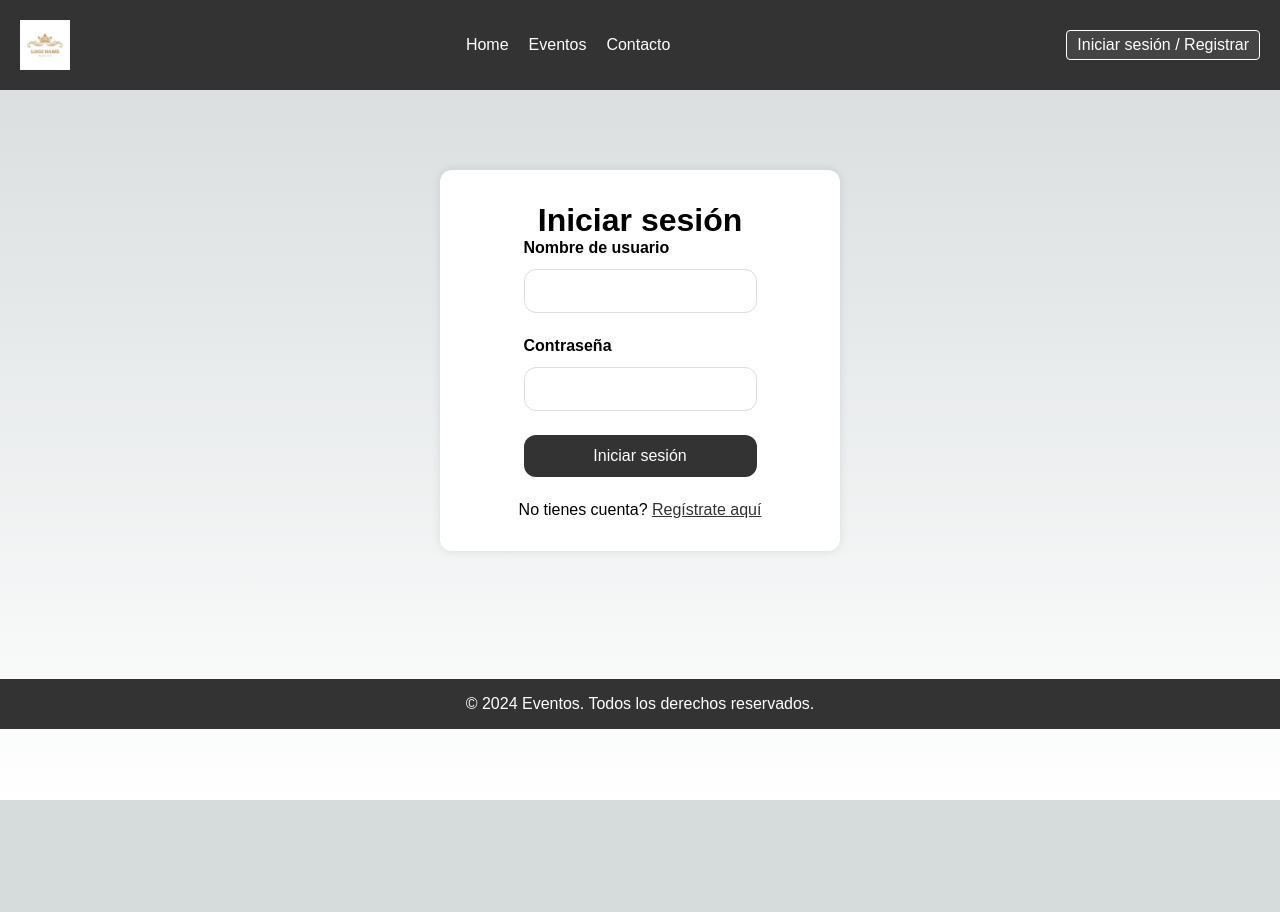
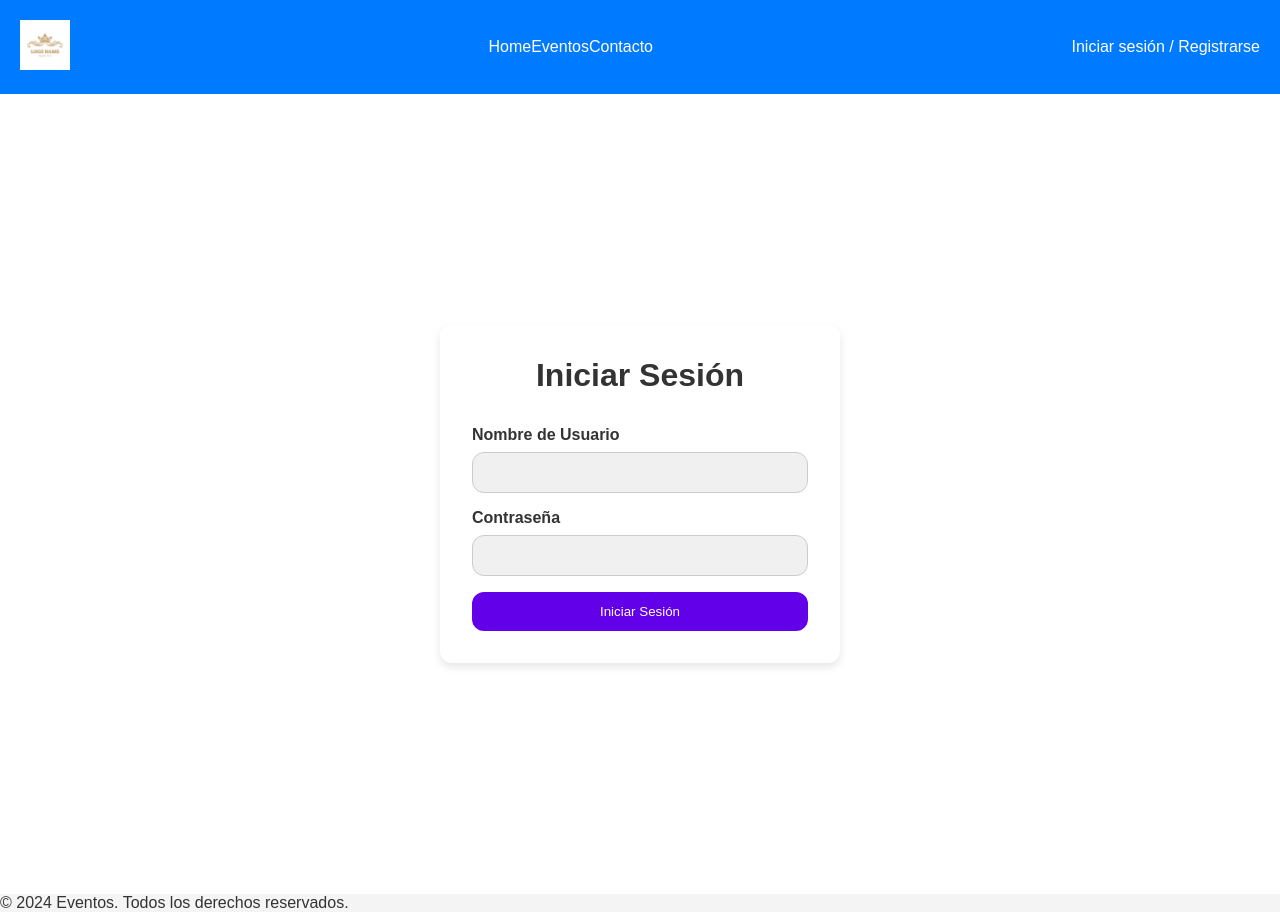
Before and after one commit to Matiszabo/EFSI-TP9, a Next.js app in the folder eventos/: page /login in a window 1280 px wide. Before the commit the page ends 800 px from the top, so only its background shows below. Built offline with nearby package versions, Linux system fonts and the light colour scheme.

Commit message:
arreglar style home

```diff
--- a/eventos/src/app/components/Footer.js
+++ b/eventos/src/app/components/Footer.js
@@ -1,9 +1,20 @@
-import styles from './Footer.module.css';
-
 export default function Footer() {
   return (
     <footer className={styles.footer}>
-      <p>© 2024 Eventos. Todos los derechos reservados.</p>
+      <p>&copy; 2024 Eventos. Todos los derechos reservados.</p>
     </footer>
   );
 }
+
+const styles = {
+  footer: {
+    backgroundColor: '#007bff',
+    color: 'white',
+    textAlign: 'center',
+    padding: '20px',
+    width: '100%',
+    position: 'absolute',
+    bottom: 0,
+    fontSize: '14px',
+  },
+};
--- a/eventos/src/app/components/Header.js
+++ b/eventos/src/app/components/Header.js
@@ -1,34 +1,58 @@
 "use client";
 
 import { useState } from 'react';
-import styles from './Header.module.css';
+import Link from 'next/link';
 
 export default function Header() {
   const [loggedIn, setLoggedIn] = useState(false);
   const username = "Juan";
 
   return (
-    <header className={styles.header}>
-      <div className={styles.logo}>
-        <img src="/logo.png" alt="Logo de Eventos" className={styles.logoImage} />
+    <header style={styles.header}>
+      <div className="logo">
+        <img src="/logo.png" alt="Logo de Eventos" style={styles.logo} />
       </div>
       <nav>
-        <ul className={styles.navList}>
-          <li><a href="/">Home</a></li>
-          <li><a href="/events">Eventos</a></li>
-          <li><a href="/contact">Contacto</a></li>
+        <ul style={styles.navList}>
+          <li><Link href="/">Home</Link></li>
+          <li><Link href="/events">Eventos</Link></li>
+          <li><Link href="/contact">Contacto</Link></li>
         </ul>
       </nav>
-      <div className={styles.userInfo}>
+      <div className="user-info" style={styles.userInfo}>
         {loggedIn ? (
-          <>
-            <span>Hola, {username}</span>
-            <button className={styles.logoutButton}>Cerrar sesión</button>
-          </>
+          <span>Hola, {username}</span>
         ) : (
-          <a href="/login" className={styles.loginRegisterButton}>Iniciar sesión / Registrar</a>
+          <Link href="/login">Iniciar sesión / Registrarse</Link>
         )}
       </div>
     </header>
   );
 }
+
+const styles = {
+  header: {
+    backgroundColor: '#007bff',
+    color: 'white',
+    padding: '20px',
+    display: 'flex',
+    justifyContent: 'space-between',
+    alignItems: 'center',
+    position: 'relative',
+    zIndex: 1000,
+  },
+  logo: {
+    height: '50px',
+  },
+  navList: {
+    display: 'flex',
+    listStyleType: 'none',
+    margin: 0,
+    padding: 0,
+  },
+  userInfo: {
+    display: 'flex',
+    alignItems: 'center',
+    gap: '10px',
+  },
+};
--- a/eventos/src/app/components/Header.module.css
+++ /dev/null
@@ -1,46 +0,0 @@
-.header {
-    display: flex;
-    justify-content: space-between;
-    align-items: center;
-    padding: 20px;
-    background-color: #333;
-    color: white;
-  }
-
-  .logo {
-    display: flex;
-    align-items: center;
-  }
-
-  .logoImage {
-    height: 50px;
-  }
-
-  .navList {
-    display: flex;
-    list-style-type: none;
-    gap: 20px;
-  }
-
-  .userInfo {
-    display: flex;
-    gap: 10px;
-    align-items: center;
-  }
-
-  .logoutButton {
-    background-color: #ff4d4d;
-    border: none;
-    padding: 5px 10px;
-    color: white;
-    cursor: pointer;
-  }
-
-  .loginRegisterButton {
-    color: white;
-    text-decoration: none;
-    padding: 5px 10px;
-    border: 1px solid #fff;
-    border-radius: 4px;
-    background-color: #444;
-  }
--- a/eventos/src/app/components/footer.module.css
+++ /dev/null
@@ -1,13 +0,0 @@
-.footer {
-    background-color: #333;
-    color: white;
-    text-align: center;
-    padding: 1rem;
-    position: relative;
-    width: 100%;
-    bottom: 0;
-  }
-
-  .footer p {
-    margin: 0;
-  }
--- a/eventos/src/app/globals.css
+++ b/eventos/src/app/globals.css
@@ -5,71 +5,30 @@
     "Roboto Mono", "Oxygen Mono", "Ubuntu Monospace", "Source Code Pro",
     "Fira Mono", "Droid Sans Mono", "Courier New", monospace;
 
-  --foreground-rgb: 0, 0, 0;
-  --background-start-rgb: 214, 219, 220;
-  --background-end-rgb: 255, 255, 255;
-
-  --primary-glow: conic-gradient(
-    from 180deg at 50% 50%,
-    #16abff33 0deg,
-    #0885ff33 55deg,
-    #54d6ff33 120deg,
-    #0071ff33 160deg,
-    transparent 360deg
-  );
-  --secondary-glow: radial-gradient(
-    rgba(255, 255, 255, 1),
-    rgba(255, 255, 255, 0)
-  );
-
-  --tile-start-rgb: 239, 245, 249;
-  --tile-end-rgb: 228, 232, 233;
-  --tile-border: conic-gradient(
-    #00000080,
-    #00000040,
-    #00000030,
-    #00000020,
-    #00000010,
-    #00000010,
-    #00000080
-  );
-
-  --callout-rgb: 238, 240, 241;
-  --callout-border-rgb: 172, 175, 176;
-  --card-rgb: 180, 185, 188;
-  --card-border-rgb: 131, 134, 135;
+  --foreground-color: #333;
+  --background-color: #f5f5f5;
+  --header-background: #3a3a3a;
+  --form-background: #ffffff;
+  --input-background: #f0f0f0;
+  --button-background: #6200ea;
+  --button-text: #ffffff;
+  --button-hover-background: #3700b3;
+  --border-color: #ccc;
+  --text-primary: #333;
 }
 
 @media (prefers-color-scheme: dark) {
   :root {
-    --foreground-rgb: 255, 255, 255;
-    --background-start-rgb: 0, 0, 0;
-    --background-end-rgb: 0, 0, 0;
-
-    --primary-glow: radial-gradient(rgba(1, 65, 255, 0.4), rgba(1, 65, 255, 0));
-    --secondary-glow: linear-gradient(
-      to bottom right,
-      rgba(1, 65, 255, 0),
-      rgba(1, 65, 255, 0),
-      rgba(1, 65, 255, 0.3)
-    );
-
-    --tile-start-rgb: 2, 13, 46;
-    --tile-end-rgb: 2, 5, 19;
-    --tile-border: conic-gradient(
-      #ffffff80,
-      #ffffff40,
-      #ffffff30,
-      #ffffff20,
-      #ffffff10,
-      #ffffff10,
-      #ffffff80
-    );
-
-    --callout-rgb: 20, 20, 20;
-    --callout-border-rgb: 108, 108, 108;
-    --card-rgb: 100, 100, 100;
-    --card-border-rgb: 200, 200, 200;
+    --foreground-color: #ffffff;
+    --background-color: #121212;
+    --header-background: #333;
+    --form-background: #1f1f1f;
+    --input-background: #333;
+    --button-background: #bb86fc;
+    --button-text: #000000;
+    --button-hover-background: #9f59f1;
+    --border-color: #666;
+    --text-primary: #ffffff;
   }
 }
 
@@ -94,17 +53,16 @@ html, body {
 
 main {
   flex: 1;
-  padding-bottom: 3rem;
 }
 
 body {
-  color: rgb(var(--foreground-rgb));
+  color: var(--foreground-color);
   background: linear-gradient(
       to bottom,
       transparent,
-      rgb(var(--background-end-rgb))
+      var(--background-color)
     )
-    rgb(var(--background-start-rgb));
+    var(--background-color);
 }
 
 a {
@@ -117,35 +75,3 @@ a {
     color-scheme: dark;
   }
 }
-
-header {
-  display: flex;
-  justify-content: space-between;
-  align-items: center;
-  padding: 20px;
-  background-color: #333;
-  color: white;
-}
-
-.logo img {
-  height: 50px;
-}
-
-nav ul {
-  display: flex;
-  list-style-type: none;
-  gap: 20px;
-}
-
-nav ul li a {
-  color: white;
-  text-decoration: none;
-}
-
-footer {
-  text-align: center;
-  padding: 20px;
-  background-color: #333;
-  color: white;
-  margin-top: auto;
-}
--- a/eventos/src/app/login/login.module.css
+++ b/eventos/src/app/login/login.module.css
@@ -1,61 +1,55 @@
 .container {
     display: flex;
-    flex-direction: column;
+    justify-content: center;
     align-items: center;
+    min-height: 100vh;
+    background-color: var(--form-background);
+  }
+
+  .form {
     max-width: 400px;
-    margin: 5rem auto;
+    width: 100%;
     padding: 2rem;
-    background: #fff;
     border-radius: var(--border-radius);
-    box-shadow: 0 0 10px rgba(0, 0, 0, 0.1);
+    box-shadow: 0 4px 8px rgba(0, 0, 0, 0.1);
+    background-color: var(--form-background);
   }
 
   .title {
-    margin-bottom: 3rem;
+    margin-bottom: 2rem;
     font-size: 2rem;
-    color: #333;
-  }
-
-  .formGroup {
-    margin-bottom: 1.5rem;
-    width: 100%;
+    text-align: center;
+    color: var(--text-primary);
   }
 
   .label {
     display: block;
+    margin-bottom: 0.5rem;
     font-weight: bold;
-    margin-bottom: 0.75rem;
+    color: var(--text-primary);
   }
 
   .input {
     width: 100%;
     padding: 0.75rem;
-    border: 1px solid #ddd;
+    margin-bottom: 1rem;
+    border: 1px solid var(--border-color);
     border-radius: var(--border-radius);
-    font-size: 1rem;
+    background-color: var(--input-background);
+    color: var(--text-primary);
   }
 
   .button {
+    width: 100%;
     padding: 0.75rem;
-    background-color: #333;
-    color: white;
     border: none;
     border-radius: var(--border-radius);
+    background-color: var(--button-background);
+    color: var(--button-text);
     cursor: pointer;
-    font-size: 1rem;
-    width: 100%;
+    transition: background-color 0.3s;
   }
 
   .button:hover {
-    background-color: #555;
+    background-color: var(--button-hover-background);
   }
-
-  .registerLink {
-    margin-top: 1.5rem;
-    text-align: center;
-  }
-
-  .registerLink a {
-    color: #333;
-    text-decoration: underline;
-  }
--- a/eventos/src/app/login/page.js
+++ b/eventos/src/app/login/page.js
@@ -2,22 +2,17 @@ import styles from './login.module.css';
 
 export default function Login() {
   return (
-    <main className={styles.container}>
-      <h1>Iniciar sesión</h1>
-      <form>
-        <div className={styles.formGroup}>
-          <label className={styles.label} htmlFor="username">Nombre de usuario</label>
-          <input className={styles.input} type="text" id="username" name="username" required />
-        </div>
-        <div className={styles.formGroup}>
-          <label className={styles.label} htmlFor="password">Contraseña</label>
-          <input className={styles.input} type="password" id="password" name="password" required />
-        </div>
-        <button className={styles.button} type="submit">Iniciar sesión</button>
+    <div className={styles.container}>
+      <form className={styles.form}>
+        <h1 className={styles.title}>Iniciar Sesión</h1>
+        <label className={styles.label} htmlFor="username">Nombre de Usuario</label>
+        <input className={styles.input} type="text" id="username" name="username" />
+
+        <label className={styles.label} htmlFor="password">Contraseña</label>
+        <input className={styles.input} type="password" id="password" name="password" />
+
+        <button className={styles.button} type="submit">Iniciar Sesión</button>
       </form>
-      <div className={styles.registerLink}>
-        <p>No tienes cuenta? <a href="/register">Regístrate aquí</a></p>
-      </div>
-    </main>
+    </div>
   );
 }
--- a/eventos/src/app/page.module.css
+++ b/eventos/src/app/page.module.css
@@ -1,88 +1,71 @@
 .main {
   display: flex;
   flex-direction: column;
-  justify-content: space-between;
-  align-items: center;
-  padding: 4rem 0;
   min-height: 100vh;
-  background-color: #f7f7f7;
+  background-color: #f8f9fa;
 }
 
 .header {
-  display: flex;
-  justify-content: center;
-  align-items: center;
-  padding: 2rem 0;
-  background-color: #f0f0f0;
-  width: 100%;
-  box-shadow: 0 4px 6px rgba(0, 0, 0, 0.1);
-  border-bottom: 2px solid #ddd;
-  margin-bottom: 2rem;
+  background-color: #007bff;
+  color: white;
+  padding: 40px 20px;
+  text-align: center;
 }
 
 .title {
-  font-size: 3rem;
-  font-weight: 700;
-  color: #333;
-  text-align: center;
+  font-size: 2.5rem;
   margin: 0;
-  line-height: 1.2;
 }
 
 .intro {
-  max-width: 600px;
   text-align: center;
-  margin-bottom: 3rem;
-  font-size: 1.2rem;
-  color: #666;
+  margin: 40px 20px;
 }
 
 .grid {
   display: flex;
   justify-content: center;
-  gap: 2rem;
+  gap: 20px;
   flex-wrap: wrap;
+  margin: 20px;
 }
 
 .card {
-  background-color: white;
-  border: 1px solid #ddd;
-  border-radius: 8px;
-  padding: 1.5rem;
-  box-shadow: 0 4px 6px rgba(0, 0, 0, 0.1);
+  background-color: #6c757d;
+  border-radius: 10px;
+  padding: 20px;
   width: 300px;
+  box-shadow: 0 4px 8px rgba(0, 0, 0, 0.2);
+  transition: transform 0.3s, box-shadow 0.3s;
+  color: white;
   text-align: center;
-  transition: transform 0.2s, box-shadow 0.2s;
+}
+
+.cardLink {
+  text-decoration: none;
+  color: white;
 }
 
 .card:hover {
-  transform: translateY(-5px);
-  box-shadow: 0 6px 10px rgba(0, 0, 0, 0.15);
+  transform: translateY(-8px);
+  box-shadow: 0 6px 12px rgba(0, 0, 0, 0.3);
 }
 
 .card h2 {
+  margin-top: 0;
   font-size: 1.5rem;
-  margin-bottom: 1rem;
-  color: #333;
 }
 
 .card p {
-  font-size: 1rem;
-  color: #555;
+  margin: 0;
 }
 
 .footer {
+  background-color: #007bff;
+  color: white;
   text-align: center;
-  padding: 1rem;
-  background-color: #333;
-  color: white;
+  padding: 20px;
   width: 100%;
-  margin-top: 2rem;
+  position: absolute;
+  bottom: 0;
 }
-
-@media (max-width: 768px) {
-  .grid {
-    flex-direction: column;
-    align-items: center;
-  }
-}
--- a/eventos/src/app/register/register.module.css
+++ b/eventos/src/app/register/register.module.css
@@ -1,62 +1,55 @@
-
 .container {
     display: flex;
-    flex-direction: column;
+    justify-content: center;
     align-items: center;
+    min-height: 100vh;
+    background-color: var(--form-background);
+  }
+
+  .form {
     max-width: 400px;
-    margin: 5rem auto;
+    width: 100%;
     padding: 2rem;
-    background: #fff;
     border-radius: var(--border-radius);
-    box-shadow: 0 0 10px rgba(0, 0, 0, 0.1);
+    box-shadow: 0 4px 8px rgba(0, 0, 0, 0.1);
+    background-color: var(--form-background);
   }
 
   .title {
-    margin-bottom: 3rem;
+    margin-bottom: 2rem;
     font-size: 2rem;
-    color: #333;
-  }
-
-  .formGroup {
-    margin-bottom: 1.5rem;
-    width: 100%;
+    text-align: center;
+    color: var(--text-primary);
   }
 
   .label {
     display: block;
+    margin-bottom: 0.5rem;
     font-weight: bold;
-    margin-bottom: 0.75rem;
+    color: var(--text-primary);
   }
 
   .input {
     width: 100%;
     padding: 0.75rem;
-    border: 1px solid #ddd;
+    margin-bottom: 1rem;
+    border: 1px solid var(--border-color);
     border-radius: var(--border-radius);
-    font-size: 1rem;
+    background-color: var(--input-background);
+    color: var(--text-primary);
   }
 
   .button {
+    width: 100%;
     padding: 0.75rem;
-    background-color: #333;
-    color: white;
     border: none;
     border-radius: var(--border-radius);
+    background-color: var(--button-background);
+    color: var(--button-text);
     cursor: pointer;
-    font-size: 1rem;
-    width: 100%;
+    transition: background-color 0.3s;
   }
 
   .button:hover {
-    background-color: #555;
+    background-color: var(--button-hover-background);
   }
-
-  .loginLink {
-    margin-top: 1.5rem;
-    text-align: center;
-  }
-
-  .loginLink a {
-    color: #333;
-    text-decoration: underline;
-  }
```
Also changed, not shown: eventos/src/app/page.js (+8 -1 lines), eventos/src/app/register/page.js (+13 -19 lines).
